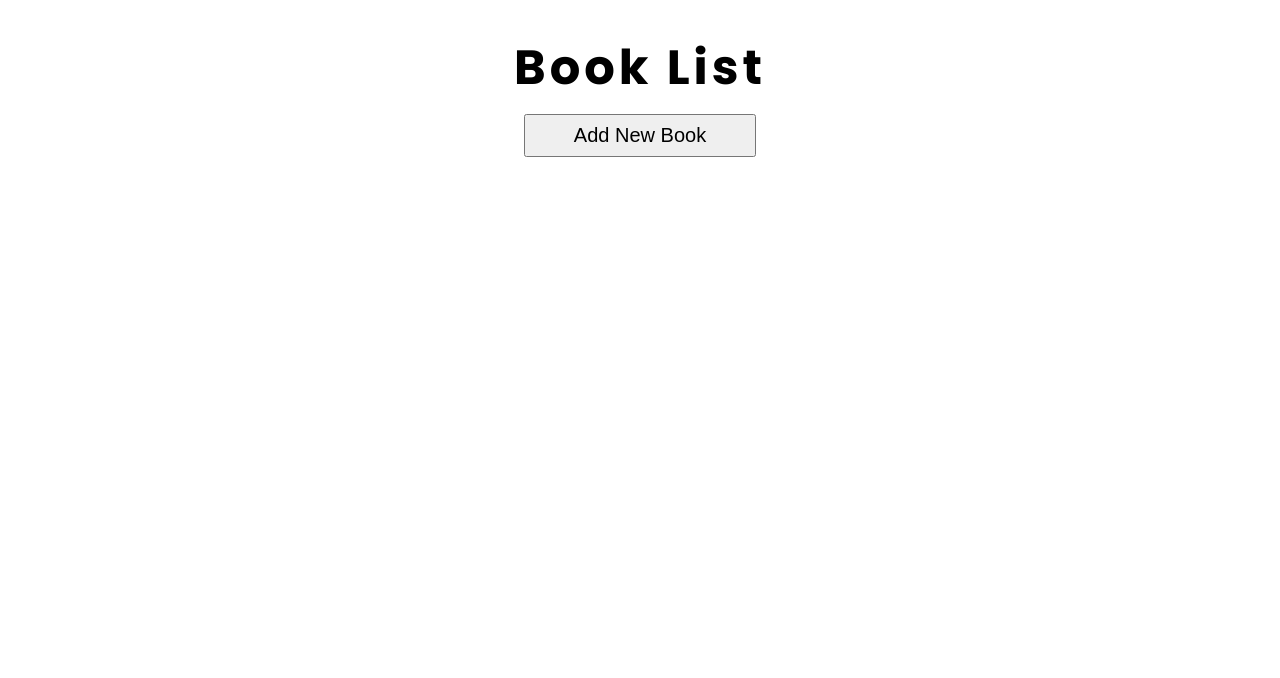
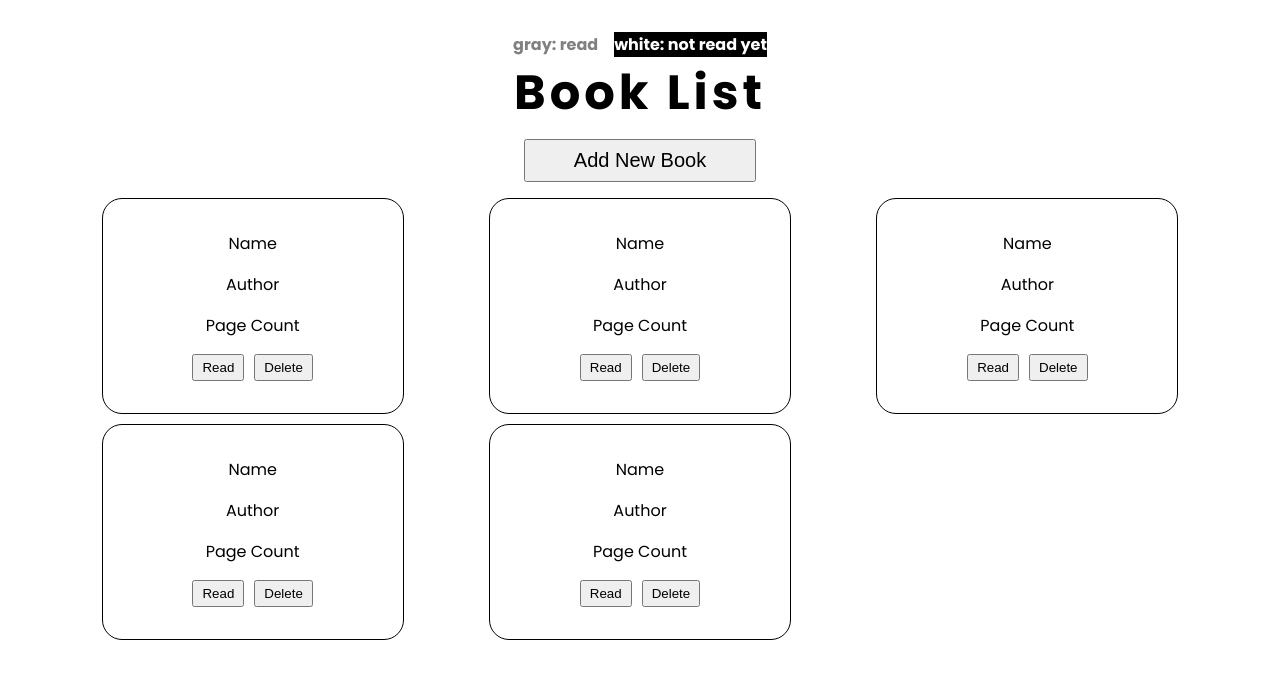
Before and after one commit to naser23/odin-library, a React (Create React App) app: page / in a window 1280 px wide. Shown: the top 678 px of the page. Built offline with nearby package versions, Linux system fonts and the light colour scheme.

Commit message:
worked on the design for the books and the explanation section on top of the header. Will work on the modal styling and logic next time.

```diff
--- a/src/App.js
+++ b/src/App.js
@@ -1,11 +1,13 @@
 import React from 'react';
 import Header from './components/Header';
+import BookList from './components/BookList';
 
 
 function App() {
   return (
     <div className="container">
         <Header />
+        <BookList />
     </div>
   )
 }
--- a/src/components/Book.js
+++ b/src/components/Book.js
@@ -2,7 +2,15 @@ import React from 'react'
 
 function Book() {
   return (
-    <div></div>
+    <div className='book'>
+      <p>Name</p>
+      <p>Author</p>
+      <p>Page Count</p>
+      <div className="button-area">
+      <button>Read</button>
+      <button>Delete</button>
+      </div>
+    </div>
   )
 }
 
--- a/src/components/BookList.js
+++ b/src/components/BookList.js
@@ -1,8 +1,15 @@
-import React from 'react'
+import React from 'react';
+import Book from './Book';
 
 function BookList() {
   return (
-    <div className='book-list'></div>
+    <div className='book-list'>
+      <Book />
+      <Book />
+      <Book />
+      <Book />
+      <Book />
+    </div>
   )
 }
 
--- a/src/components/Header.js
+++ b/src/components/Header.js
@@ -3,6 +3,10 @@ import React from 'react'
 function Header() {
   return (
     <header className="header">
+      <div className="explanation">
+        <h4 className='gray-text'>gray: read</h4>
+        <h4 className="white-text">white: not read yet</h4>
+      </div>
         <h1>Book List</h1>
         <button className="add-book">Add New Book</button>
     </header>
--- a/src/css/main.css
+++ b/src/css/main.css
@@ -14,11 +14,43 @@
 #root .container {
   width: 100%;
   height: 100%;
+  display: -webkit-box;
+  display: -ms-flexbox;
+  display: flex;
+  -webkit-box-orient: vertical;
+  -webkit-box-direction: normal;
+      -ms-flex-direction: column;
+          flex-direction: column;
+  -webkit-box-align: center;
+      -ms-flex-align: center;
+          align-items: center;
 }
 
 #root .container .header {
   text-align: center;
   padding: 1rem;
+}
+
+#root .container .header .explanation {
+  display: -webkit-box;
+  display: -ms-flexbox;
+  display: flex;
+}
+
+#root .container .header .explanation .gray-text {
+  color: gray;
+  display: -webkit-box;
+  display: -ms-flexbox;
+  display: flex;
+  -webkit-box-align: center;
+      -ms-flex-align: center;
+          align-items: center;
+}
+
+#root .container .header .explanation .white-text {
+  background-color: black;
+  color: white;
+  margin-left: 1rem;
 }
 
 #root .container .header h1 {
@@ -27,6 +59,47 @@
 
 #root .container .header .add-book {
   padding: 0 2rem;
+}
+
+#root .container .book-list {
+  width: 90%;
+  display: -webkit-box;
+  display: -ms-flexbox;
+  display: flex;
+  -webkit-box-orient: vertical;
+  -webkit-box-direction: normal;
+      -ms-flex-direction: column;
+          flex-direction: column;
+  -webkit-box-align: center;
+      -ms-flex-align: center;
+          align-items: center;
+  gap: 10px;
+}
+
+#root .container .book-list .book {
+  width: 80%;
+  padding: 2rem 1rem;
+  border: 1px solid black;
+  border-radius: 20px;
+  text-align: center;
+}
+
+#root .container .book-list .book p {
+  padding-bottom: 1rem;
+}
+
+#root .container .book-list .book .button-area {
+  display: -webkit-box;
+  display: -ms-flexbox;
+  display: flex;
+  -webkit-box-pack: center;
+      -ms-flex-pack: center;
+          justify-content: center;
+  gap: 10px;
+}
+
+#root .container .book-list .book .button-area button {
+  padding: 0.25rem 0.5rem;
 }
 
 @media (min-width: 991.98px) {
@@ -41,5 +114,12 @@
     font-size: 1.25rem;
     padding: 0.5rem 3rem;
   }
+  #root .container .book-list {
+    display: -ms-grid;
+    display: grid;
+    -ms-grid-columns: 1fr 1fr 1fr;
+        grid-template-columns: 1fr 1fr 1fr;
+    justify-items: center;
+  }
 }
 /*# sourceMappingURL=main.css.map */
--- a/src/scss/_queries.scss
+++ b/src/scss/_queries.scss
@@ -14,6 +14,15 @@
           padding: 0.5rem 3rem;
         }
       }
+
+      .book-list {
+        display: grid;
+        grid-template-columns: 1fr 1fr 1fr;
+        justify-items: center;
+        .book {
+          // width: 30%;
+        }
+      }
     }
   }
 }
--- a/src/scss/main.scss
+++ b/src/scss/main.scss
@@ -12,10 +12,29 @@
   .container {
     width: 100%;
     height: 100%;
+    display: flex;
+    flex-direction: column;
+    align-items: center;
 
     .header {
       text-align: center;
       padding: 1rem;
+
+      .explanation {
+        display: flex;
+
+        .gray-text {
+          color: gray;
+          display: flex;
+          align-items: center;
+        }
+
+        .white-text {
+          background-color: black;
+          color: white;
+          margin-left: 1rem;
+        }
+      }
 
       h1 {
         padding-bottom: 10px;
@@ -25,6 +44,36 @@
         padding: 0 2rem;
       }
     }
+
+    .book-list {
+      width: 90%;
+      display: flex;
+      flex-direction: column;
+      align-items: center;
+      gap: 10px;
+
+      .book {
+        width: 80%;
+        padding: 2rem 1rem;
+        border: 1px solid black;
+        border-radius: 20px;
+        text-align: center;
+
+        p {
+          padding-bottom: 1rem;
+        }
+
+        .button-area {
+          display: flex;
+          justify-content: center;
+          gap: 10px;
+
+          button {
+            padding: 0.25rem 0.5rem;
+          }
+        }
+      }
+    }
   }
 }
 
```
Also changed, not shown: 1 other file (tests, documents, lock files or other folders).
